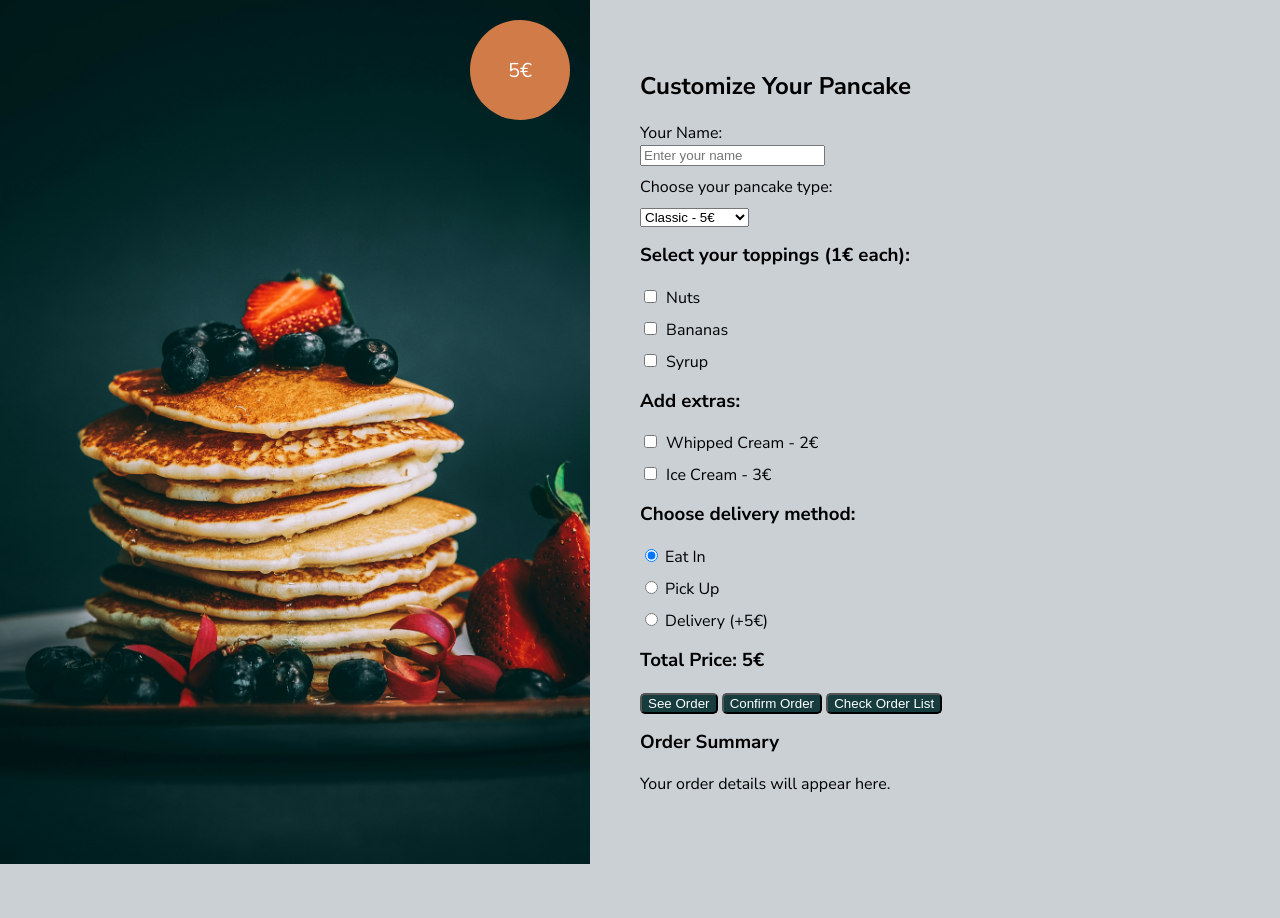
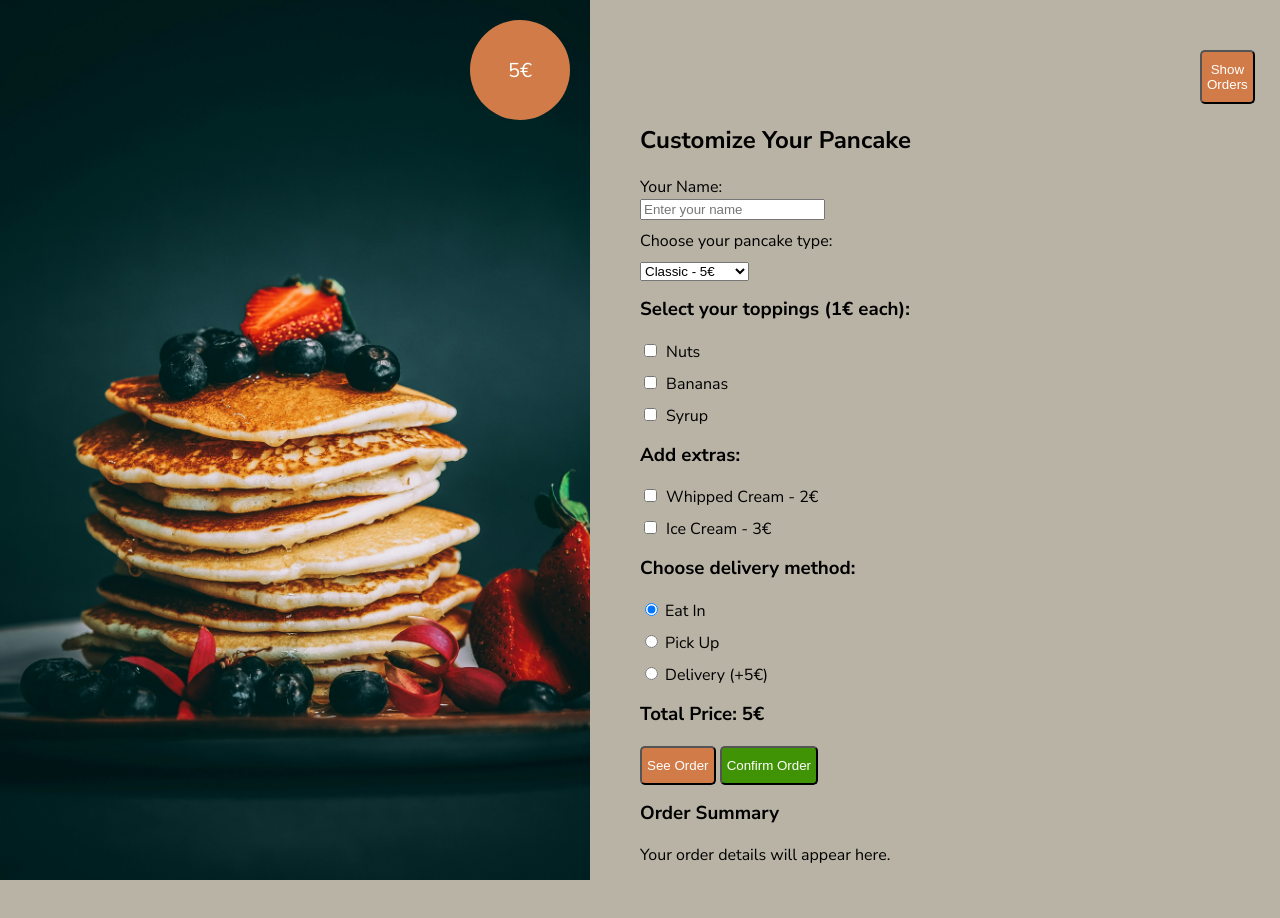
Before and after one commit to soniaakter08/Pancake_Maker, a plain HTML site: page index.html in a window 1280 px wide. Drawn offline with Linux system fonts and the light colour scheme.

Commit message:
Add Updated pancake Maker

```diff
--- a/index.html
+++ b/index.html
@@ -13,6 +13,7 @@
       </div>
 
       <div class="form-container">
+        <div> <button type="button"id="showOrders"onclick="location.href='order.html'">Show Orders</button></div>
         <h2>Customize Your Pancake</h2>
 
         <form id="pancakeForm">
@@ -124,7 +125,7 @@
           <!-- See Order Button -->
           <button type="button" id="seeOrder">See Order</button>
           <button type="button" id="confirmOrder">Confirm Order</button>
-          <button type="button"id="checkOrder"onclick="location.href='order.html'">Check Order List</button>
+
 
           <!-- Order Summary Display -->
           <div id="orderSummary">
--- a/orderStyle.css
+++ b/orderStyle.css
@@ -60,7 +60,7 @@ body {
     gap: 15px;
     margin-bottom: 20px;
     margin-right:10vh;
-    color:#010e0f;
+    color:black;
   }
 
   #filter, #sortBtn {
@@ -116,13 +116,13 @@ body {
 
   /* Status Colors */
   .status-waiting {
-    background-color: rgb(255, 165, 0);
+    background-color: rgb(255, 166, 0);
   }
   .status-delivered {
     background-color: rgb(90, 174, 90);
   }
   .status-ready {
-    background-color:#dd4c9b;
+    background-color:#3a87f2;
 
   }
 
--- a/style.css
+++ b/style.css
@@ -3,7 +3,7 @@
 body {
   font-family: "Nunito Sans", serif;
   /* background-color: #ffffff; */
-  background-color: #cbd0d5;
+  background-color: rgb(185, 179, 166);
   color: black;
   display: flex;
   justify-content: center;
@@ -28,7 +28,7 @@ body {
 .image-container img {
   object-fit: cover;
   width: 100%;
-  height: 108vh;
+  height: 110vh;
 }
 
 .form-container {
@@ -66,10 +66,43 @@ label {
   display: block;
   margin-top: 10px;
 }
-#seeOrder,
-#confirmOrder,
-#checkOrder {
+#seeOrder{
   border-radius: 5px;
-  background-color: rgb(22, 60, 62);
+  background-color: #d17b49;
+  color:white;
+  padding: 10px 5px;
+  cursor: pointer;
+}
+#confirmOrder{
+  border-radius: 5px;
+  background-color: #419306;
+  color:white;
+  padding: 10px 5px;
+  cursor: pointer;
+}
+#confirmOrder:hover{
+  background: #275d01;
+
+}
+#seeOrder:hover{
+  background: #a14611;
+
+}
+
+#showOrders{
+  position: relative;
+  margin-left: 70vh;
+  background-color: #d17b49;
   color: white;
+  border-radius: 5px;
+  padding: 10px 5px;
+  cursor: pointer;
+
 }
+#showOrders:hover {
+  background: #a14611;
+}
+
+#orderSummary{
+  border-left:5px  #275d01;
+}
```
